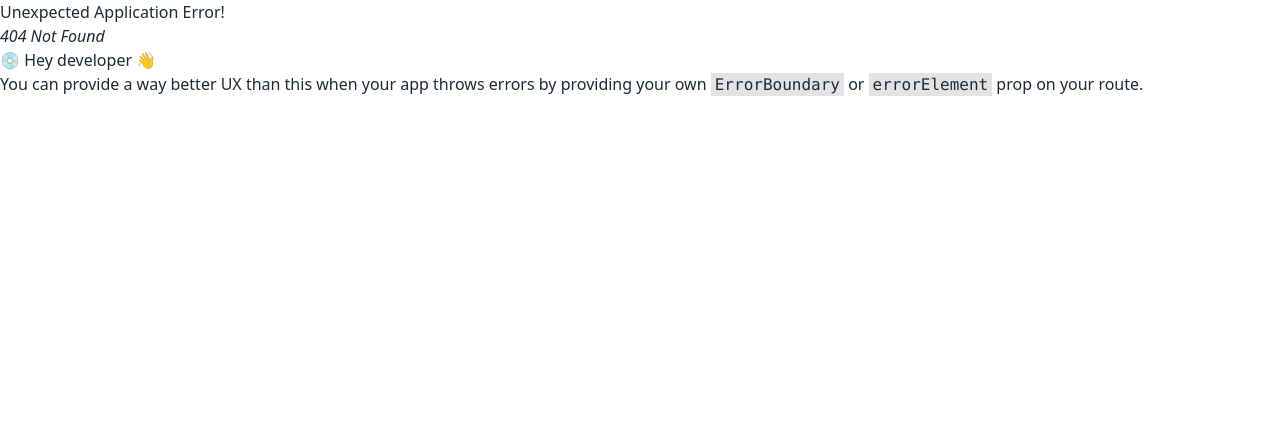
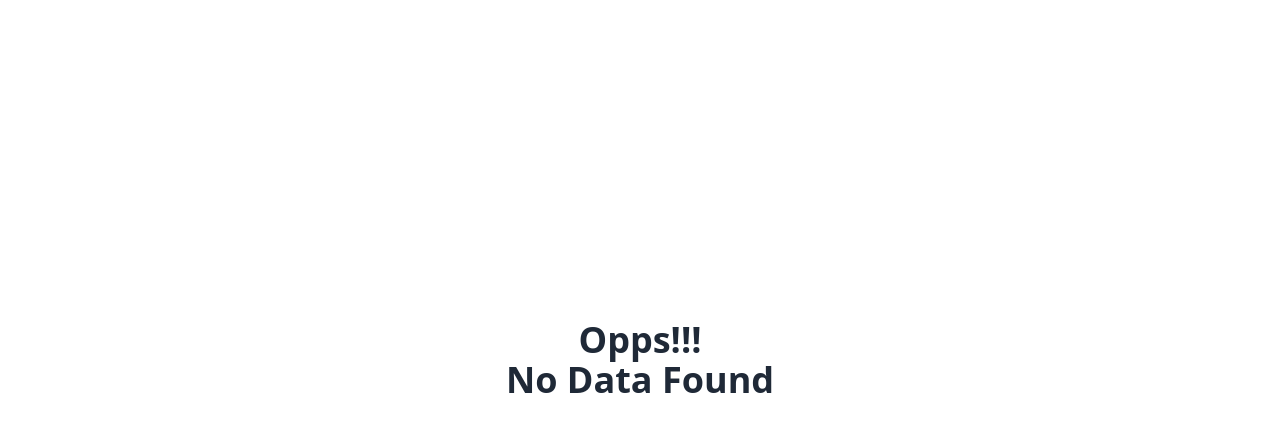
Before and after one commit to Shovon96/donation-campaign, a React (Vite) app: page /statistics in a window 1280 px wide. Before the commit this address had no page. Shown: the top 432 px of the page. Built offline with nearby package versions, Linux system fonts and the light colour scheme.

Commit message:
error page added

```diff
--- /dev/null
+++ b/src/ErrorPage/ErrorPage.jsx
@@ -0,0 +1,12 @@
+const ErrorPage = () => {
+    return (
+        <div className="h-[90vh] flex justify-center items-center">
+            <div className="text-4xl font-bold text-center">
+                <h1>Opps!!!</h1>
+                <h1>No Data Found</h1>
+            </div>
+        </div>
+    );
+};
+
+export default ErrorPage;
--- a/src/Route/Route.jsx
+++ b/src/Route/Route.jsx
@@ -1,11 +1,13 @@
 import { createBrowserRouter } from "react-router-dom";
 import Home from "../MainLayout/Home";
 import HomePage from "../componets/HomePage/HomePage";
+import ErrorPage from "../ErrorPage/ErrorPage";
 
 const myCreatedRouter = createBrowserRouter([
     {
         path: "/",
         element: <Home></Home>,
+        errorElement: <ErrorPage></ErrorPage>,
         children: [
             {
                 path: '/',
```
